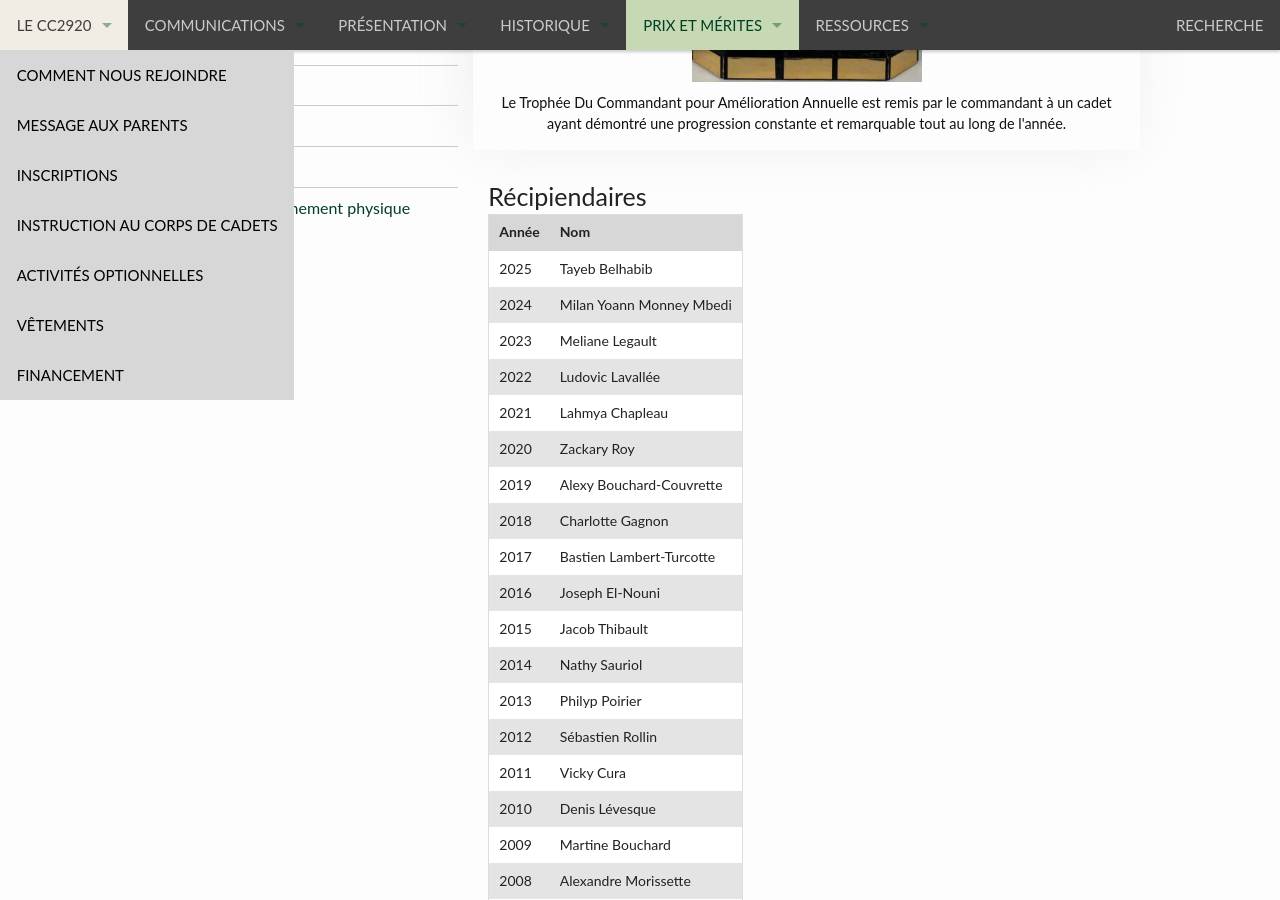
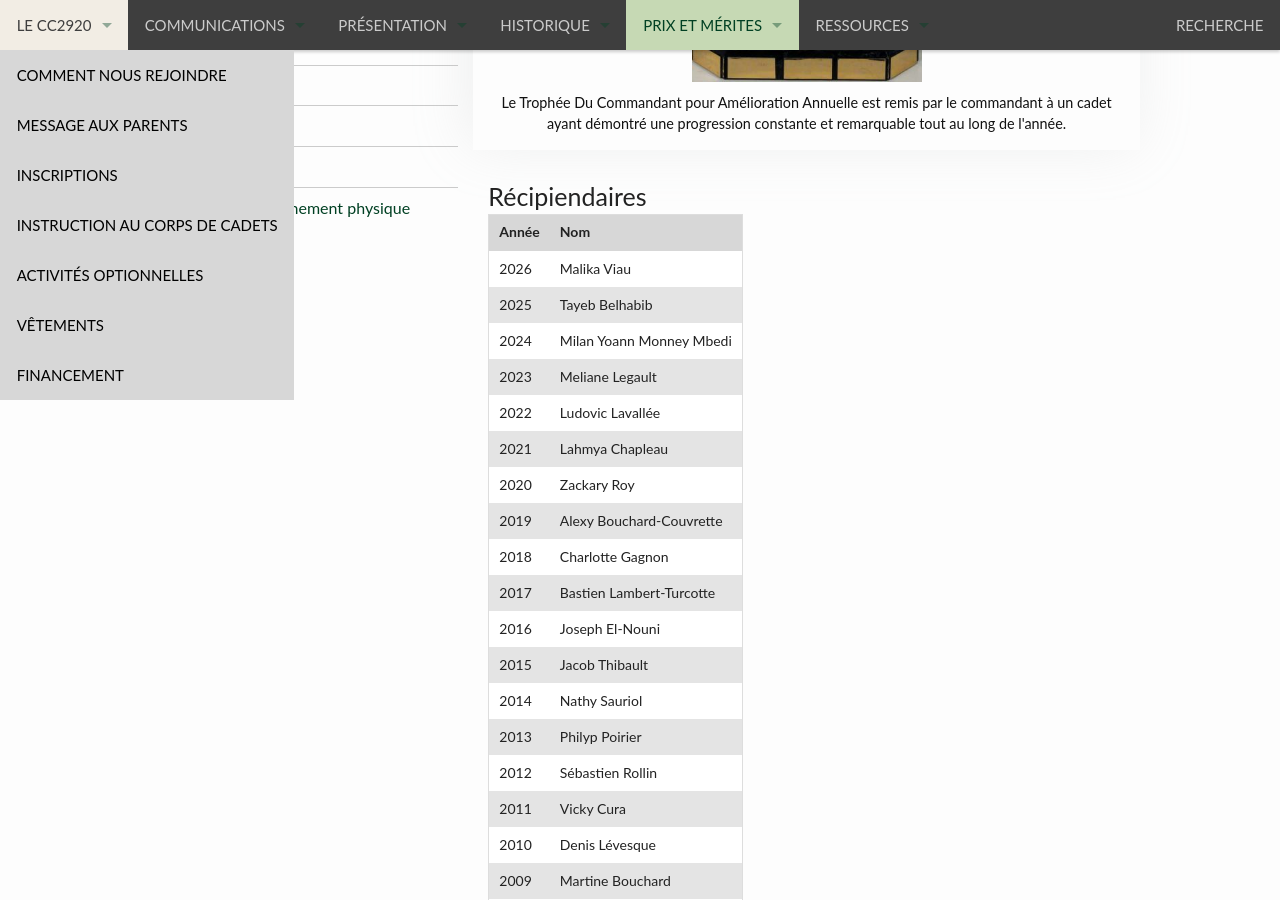
Before and after one commit to CC2920/web, a Jekyll site: the page built from _prix/plaques-trophees/amelioration-annuelle.md, in a window 1280 px wide and 900 px high, scrolled down 958 px. Built offline with Jekyll 4.4.1, drawn with Linux system fonts in a browser that asks for light colours.

Commit message:
Add Malika Viau as a recipient for 2026

```diff
--- a/_prix/plaques-trophees/amelioration-annuelle.md
+++ b/_prix/plaques-trophees/amelioration-annuelle.md
@@ -14,6 +14,7 @@ prix:
 
 | Année | Nom |
 | --- | --- |
+| 2026 | Malika Viau |
 | 2025 | Tayeb Belhabib |
 | 2024 | Milan Yoann Monney Mbedi |
 | 2023 | Meliane Legault |
```
